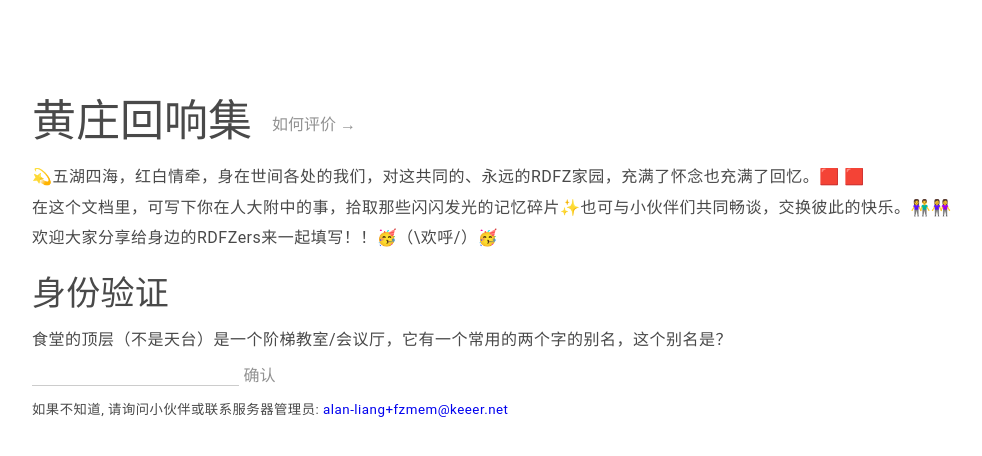
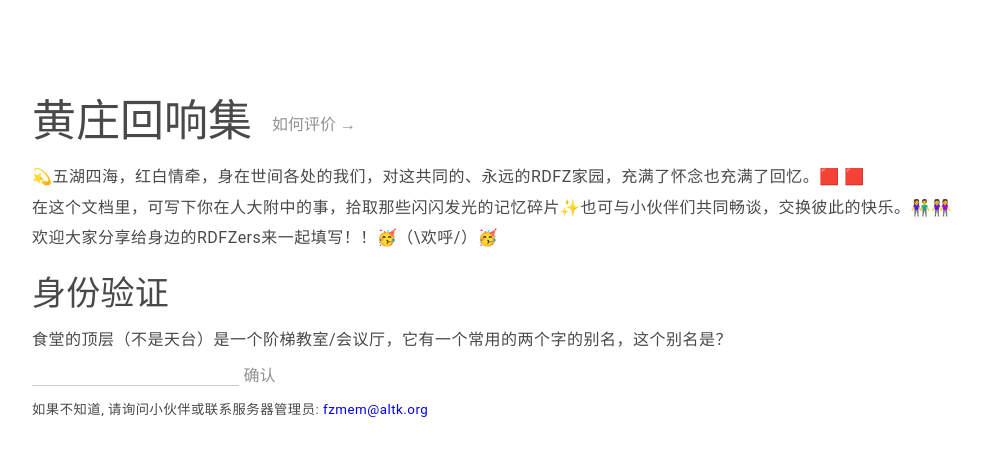
Before and after one commit to Alan-Liang/threads, a website: page static/index.html in a window 1280 px wide. Shown: the whole page, without its empty margins (88-1070 px from the left). Drawn offline with nearby package versions, Linux system fonts and the light colour scheme.

Commit message:
chore: update email address

```diff
--- a/static/index.html
+++ b/static/index.html
@@ -279,7 +279,7 @@
           <h2>身份验证</h2>
           <p>食堂的顶层（不是天台）是一个阶梯教室/会议厅，它有一个常用的两个字的别名，这个别名是？</p>
           <p><form @submit.prevent="authenticate"><input v-model="keyword"> <button type="submit">确认</button></form></p>
-          <p><small>如果不知道, 请询问小伙伴或联系服务器管理员: <a href="mailto:alan-liang+fzmem@keeer.net?subject=%E9%BB%84%E5%BA%84%E5%9B%9E%E5%93%8D%E9%9B%86%E7%9A%84%E5%AF%86%E7%A0%81%E6%98%AF%E4%BB%80%E4%B9%88%EF%BC%9F&body=%E6%88%91%E6%98%AF%20xxx%20%E7%BA%A7%E7%9A%84%20xxx%EF%BC%8C%E6%88%91%E5%8F%AF%E4%BB%A5%E7%94%A8%E5%A6%82%E4%B8%8B%E6%96%B9%E5%BC%8F%E8%AF%81%E6%98%8E%E6%88%91%E7%9A%84%E6%A0%A1%E5%8F%8B%2F%E5%AD%A6%E7%94%9F%E8%BA%AB%E4%BB%BD%EF%BC%9Axxx">alan-liang+fzmem@keeer.net</a></small></p>
+          <p><small>如果不知道, 请询问小伙伴或联系服务器管理员: <a href="mailto:fzmem@altk.org?subject=%E9%BB%84%E5%BA%84%E5%9B%9E%E5%93%8D%E9%9B%86%E7%9A%84%E5%AF%86%E7%A0%81%E6%98%AF%E4%BB%80%E4%B9%88%EF%BC%9F&body=%E6%88%91%E6%98%AF%20xxx%20%E7%BA%A7%E7%9A%84%20xxx%EF%BC%8C%E6%88%91%E5%8F%AF%E4%BB%A5%E7%94%A8%E5%A6%82%E4%B8%8B%E6%96%B9%E5%BC%8F%E8%AF%81%E6%98%8E%E6%88%91%E7%9A%84%E6%A0%A1%E5%8F%8B%2F%E5%AD%A6%E7%94%9F%E8%BA%AB%E4%BB%BD%EF%BC%9Axxx">fzmem@altk.org</a></small></p>
         </div>
         <template v-else-if="nextThreadId > 0">
           <thread v-for="thread in state.filter(Boolean)" :key="thread.id" :thread="thread"></thread>
@@ -287,7 +287,7 @@
           <hr>
           <p class="meta">
             Powered by <a href="https://github.com/Alan-Liang/threads/" class="button link">Threads</a> ·
-            <a href="mailto:alan-liang+fzmem@keeer.net" class="button link">联系管理员</a>
+            <a href="mailto:fzmem@altk.org" class="button link">联系管理员</a>
           </p>
         </template>
         <div class="about" v-else>
```
